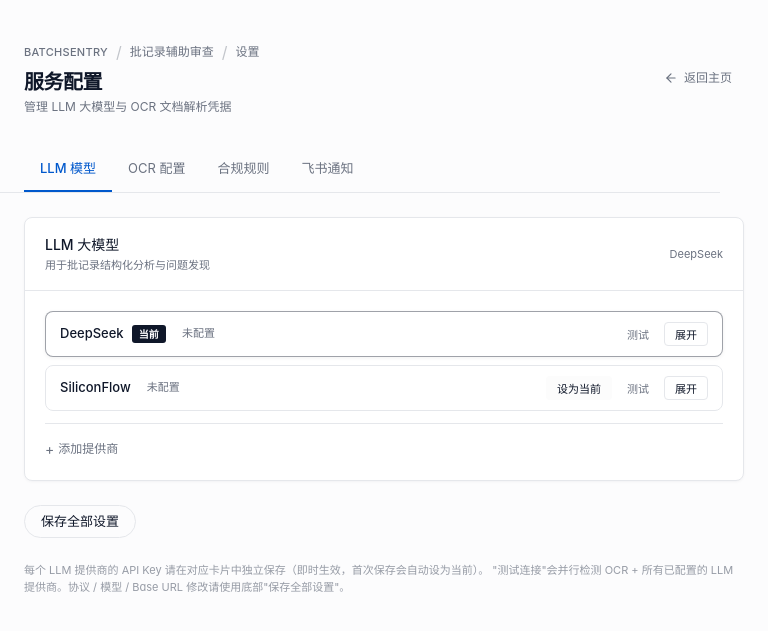
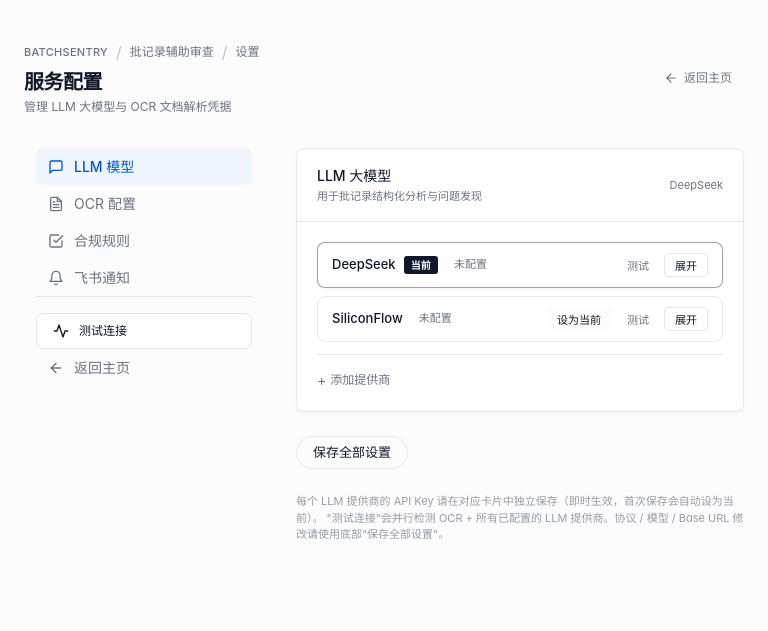
Before and after one commit to haowuxiwang/BatchSentry, a FastAPI app: page /settings in a window 768 px wide. Shown: the top 631 px of the page. Run offline with FastAPI, Linux system fonts and the light colour scheme; some libraries are stand-ins or nearby versions.

Commit message:
fix: settings page P0 navigation + security hardening
- settings.css: fix responsive rules — desktop sidebar hidden by missing
  md:flex override; add min-width:768px media query for .settings-nav
  and .settings-nav-mobile, delete orphan rule block
- cross_page_analyzer.py: wrap user rules in <USER_RULES> XML fence to
  prevent prompt injection via malicious rule text
- settings.js: dispatch input event on rule-add-btn template fill so
  rule.text is synced (was silently empty on save)
- main.py: sanitize X-Request-ID header — reject values not matching
  ^[a-zA-Z0-9_-]{8,64}$ to prevent HTTP response splitting / log injection
- test: update assertion for new <USER_RULES> wrapper format

```diff
--- a/core/cross_page_analyzer.py
+++ b/core/cross_page_analyzer.py
@@ -1403,9 +1403,11 @@ def _user_rules_section(rules: list[dict] | None = None) -> tuple[str, str]:
         return "", "none"
     lines = [f"- [规则ID: {r['id']}] {r['text']}" for r in rules]
     section = (
+        "<USER_RULES>\n"
         "用户自定义合规规则（必须逐条核对记录是否满足，"
         "违反时输出 type=user_rule 的 finding，按影响定级，rule_id 照抄对应规则 ID）：\n"
         + "\n".join(lines)
+        + "\n</USER_RULES>"
     )
     import hashlib
     rules_hash = hashlib.md5(section.encode("utf-8")).hexdigest()[:8]
--- a/main.py
+++ b/main.py
@@ -147,7 +147,9 @@ async def request_id_middleware(request: Request, call_next):
     排除 /static/ 和 /health 以减少噪声。
     """
     import time as _time
-    req_id = request.headers.get("X-Request-ID") or generate_request_id()
+    import re as _re
+    raw_id = request.headers.get("X-Request-ID") or ""
+    req_id = raw_id if _re.fullmatch(r"[a-zA-Z0-9_\-]{8,64}", raw_id) else generate_request_id()
     token = request_id_var.set(req_id)
     path = request.url.path
     # 静态文件和健康检查不打 access log（减少噪声）
--- a/static/settings.css
+++ b/static/settings.css
@@ -77,16 +77,22 @@
 }
 
 /* ─── 响应式: 窄屏 sidebar → 横排 tabs ─── */
-@media (max-width: 768px) {
-  .settings-layout {
-    flex-direction: column;
-    gap: 0;
+/* 桌面端: sidebar显示, tabs隐藏 */
+@media (min-width: 768px) {
+  .settings-nav {
+    display: flex;
   }
+  .settings-nav-mobile {
+    display: none !important;
+  }
+}
+/* 移动端: sidebar隐藏, tabs显示 */
+@media (max-width: 767px) {
   .settings-nav {
     display: none !important;
   }
   .settings-nav-mobile {
-    display: flex !important;
+    display: flex;
   }
 }
 html,
--- a/static/settings.js
+++ b/static/settings.js
@@ -1051,6 +1051,7 @@
       const ta = listEl.lastElementChild.querySelector("textarea");
       if (ta) {
         ta.value = text;
+        ta.dispatchEvent(new Event("input", { bubbles: true }));
         ta.focus();
         ta.selectionStart = ta.value.length;
       }
```
Also changed, not shown: tests/unit/test_cross_page_analyzer.py (+2 -1 lines).
